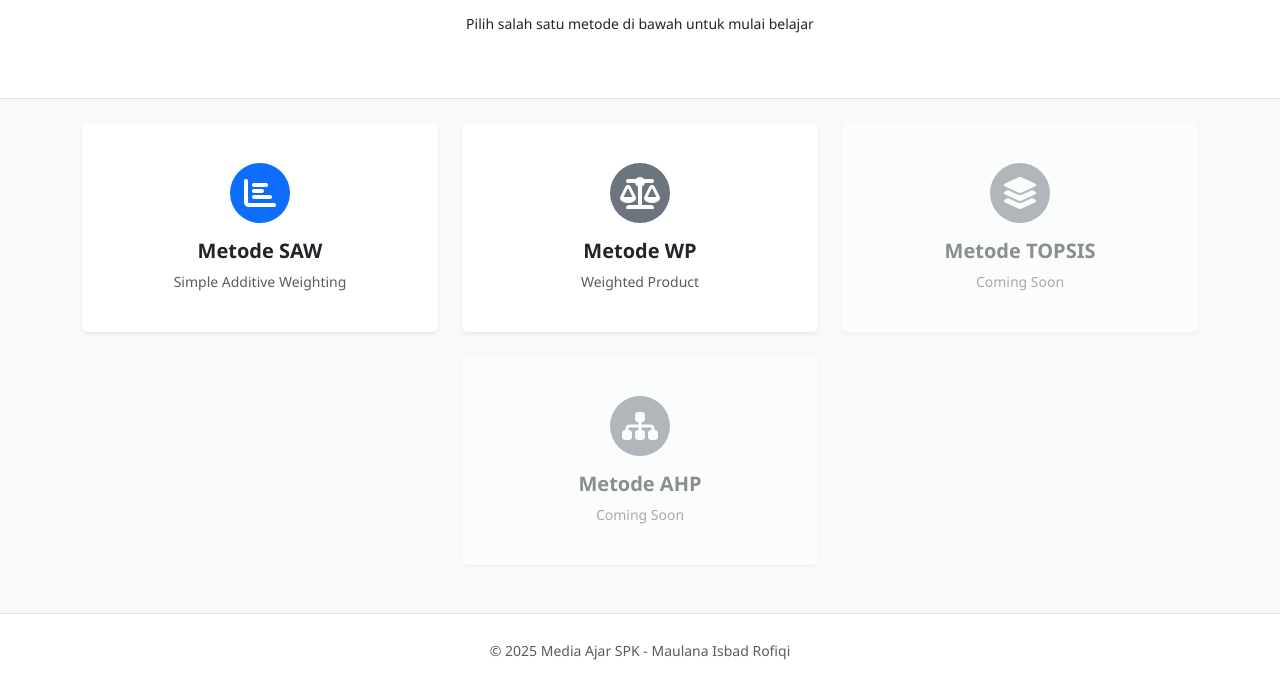
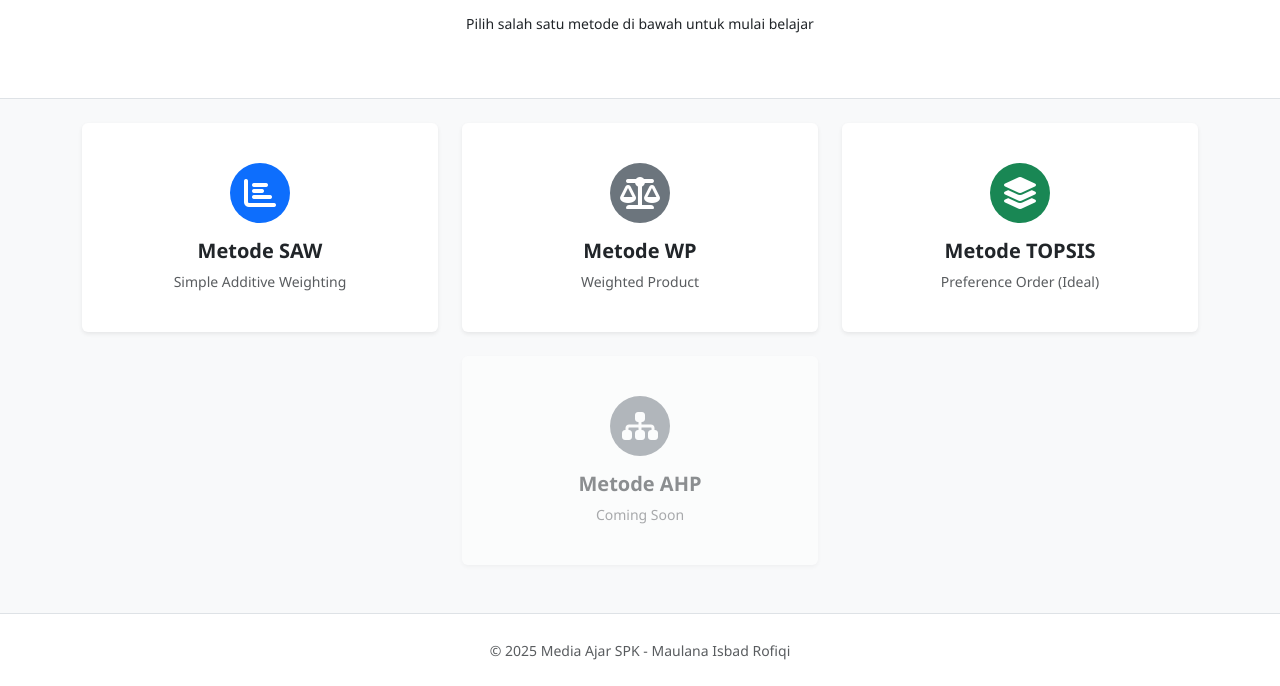
Before and after one commit to maulana-isbad-rofiqi/media-ajar-spk, a plain HTML site: page index.html in a window 1280 px wide. Shown: the part 193-879 px from the top of the page. Drawn offline with nearby package versions, Linux system fonts and the light colour scheme.

Commit message:
Update index.html

```diff
--- a/index.html
+++ b/index.html
@@ -59,15 +59,17 @@
 
 
             <div class="col-md-4 col-6">
-                <div class="card h-100 border-0 shadow-sm menu-card text-center py-4 opacity-50">
-                    <div class="card-body">
-                        <div class="icon-box bg-secondary text-white mb-3">
-                            <i class="fas fa-layer-group fa-2x"></i>
+                <a href="topsis.html" class="text-decoration-none">
+                    <div class="card h-100 border-0 shadow-sm menu-card text-center py-4">
+                        <div class="card-body">
+                            <div class="icon-box bg-success text-white mb-3">
+                                <i class="fas fa-layer-group fa-2x"></i>
+                            </div>
+                            <h5 class="fw-bold text-dark">Metode TOPSIS</h5>
+                            <p class="text-muted small mb-0">Preference Order (Ideal)</p>
                         </div>
-                        <h5 class="fw-bold text-dark">Metode TOPSIS</h5>
-                        <p class="text-muted small mb-0">Coming Soon</p>
                     </div>
-                </div>
+                </a>
             </div>
 
             <div class="col-md-4 col-6">
```
